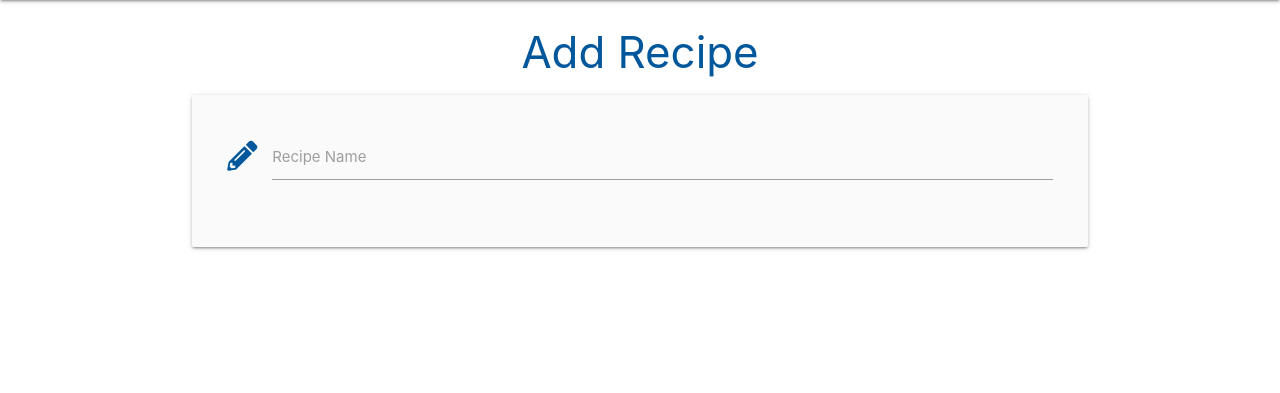
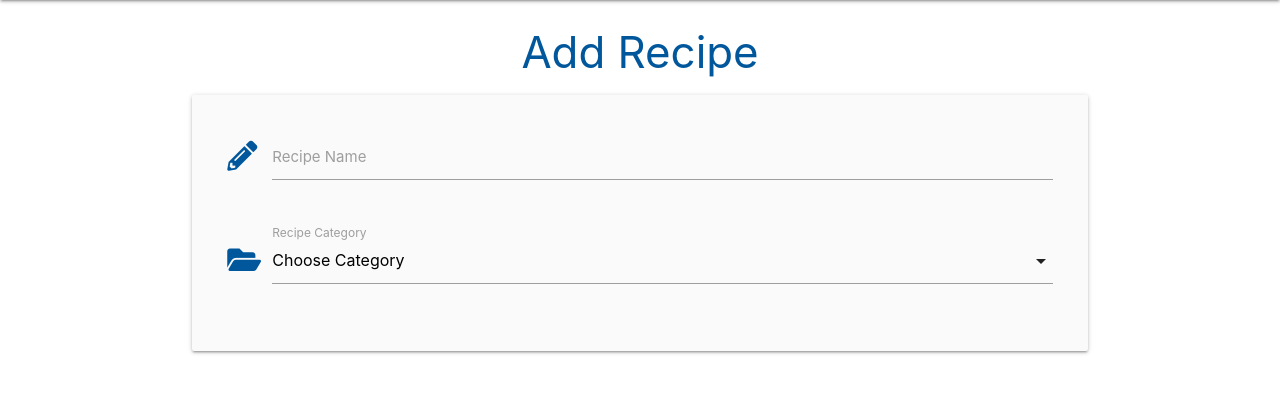
Before and after one commit to Jade-Quinn/recipely, a Flask app: page /add_recipe in a window 1280 px wide. Shown: the part 64-457 px from the top of the page. Run offline with Flask 2, Linux system fonts and the light colour scheme; data that the repository does not hold is empty; some libraries are stand-ins or nearby versions.

Commit message:
(feat): Add categories dropdown

```diff
--- a/app.py
+++ b/app.py
@@ -96,7 +96,8 @@ def logout():
 
 @app.route("/add_recipe")
 def add_recipe():
-    return render_template("add_recipe.html")
+    categories = mongo.db.categories.find().sort("category_name", 1)
+    return render_template("add_recipe.html", categories=categories)
 
 
 if __name__ == "__main__":
--- a/static/js/script.js
+++ b/static/js/script.js
@@ -1,3 +1,4 @@
 $(document).ready(function(){
     $('.sidenav').sidenav();
+    $("select").formSelect();
 });
--- a/templates/add_recipe.html
+++ b/templates/add_recipe.html
@@ -13,6 +13,19 @@
                 <label for="recipe_name">Recipe Name</label>
             </div>
         </div>
+
+        <div class="row">
+            <div class="input-field col s12">
+                <i class="fas fa-folder-open prefix light-blue-text text-darken-4"></i>
+                <select id="category_name" name="category_name" class="validate" required>
+                    <option value="" disabled selected>Choose Category</option>
+                    {% for category in categories %}
+                    <option value="{{ category.category_name }}">{{ category.category_name }}</option>
+                    {% endfor %}
+                </select>
+                <label for="category_name">Recipe Category</label>
+            </div>
+        </div>
     </form>
 </div>
 
```
